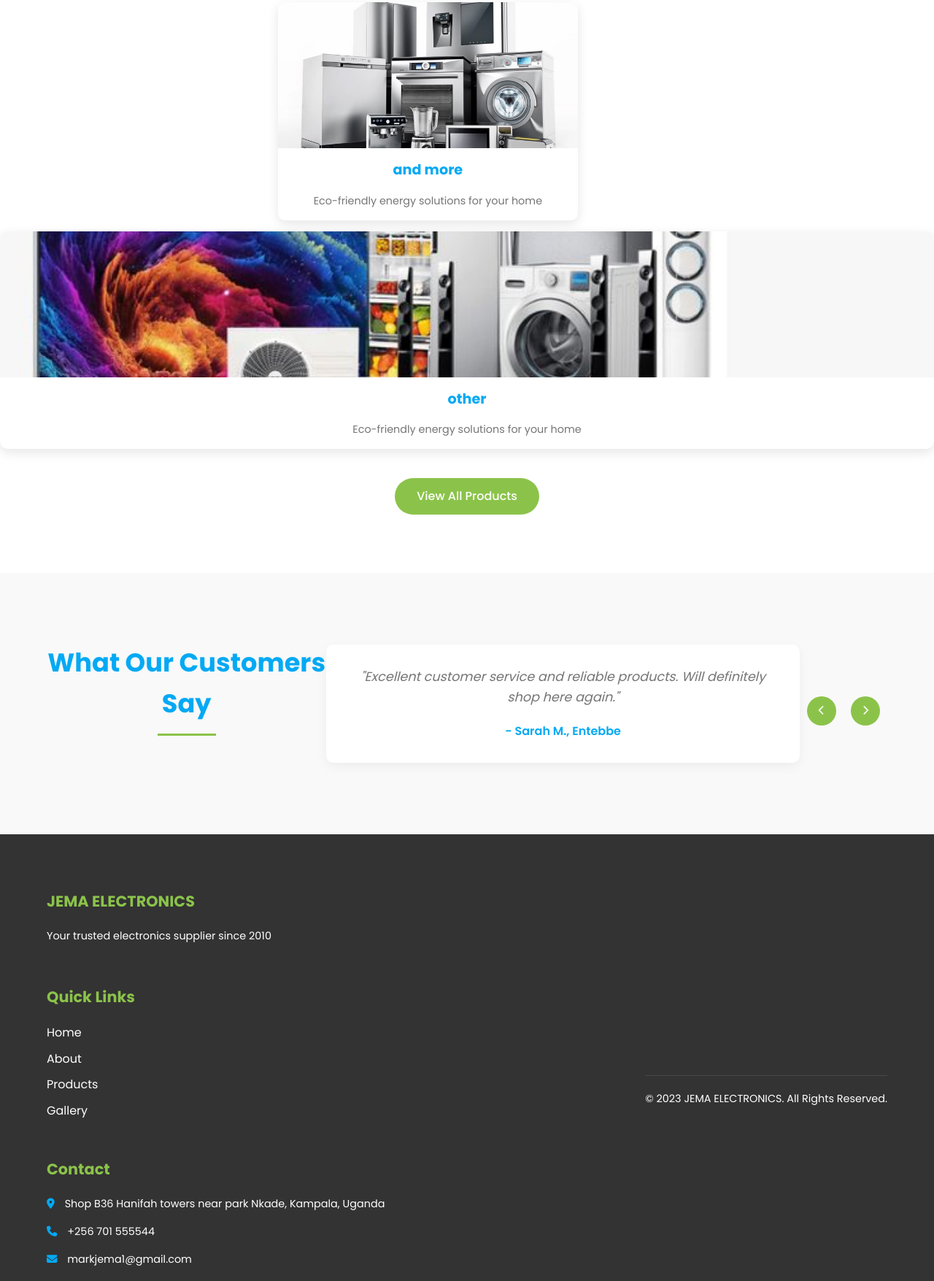
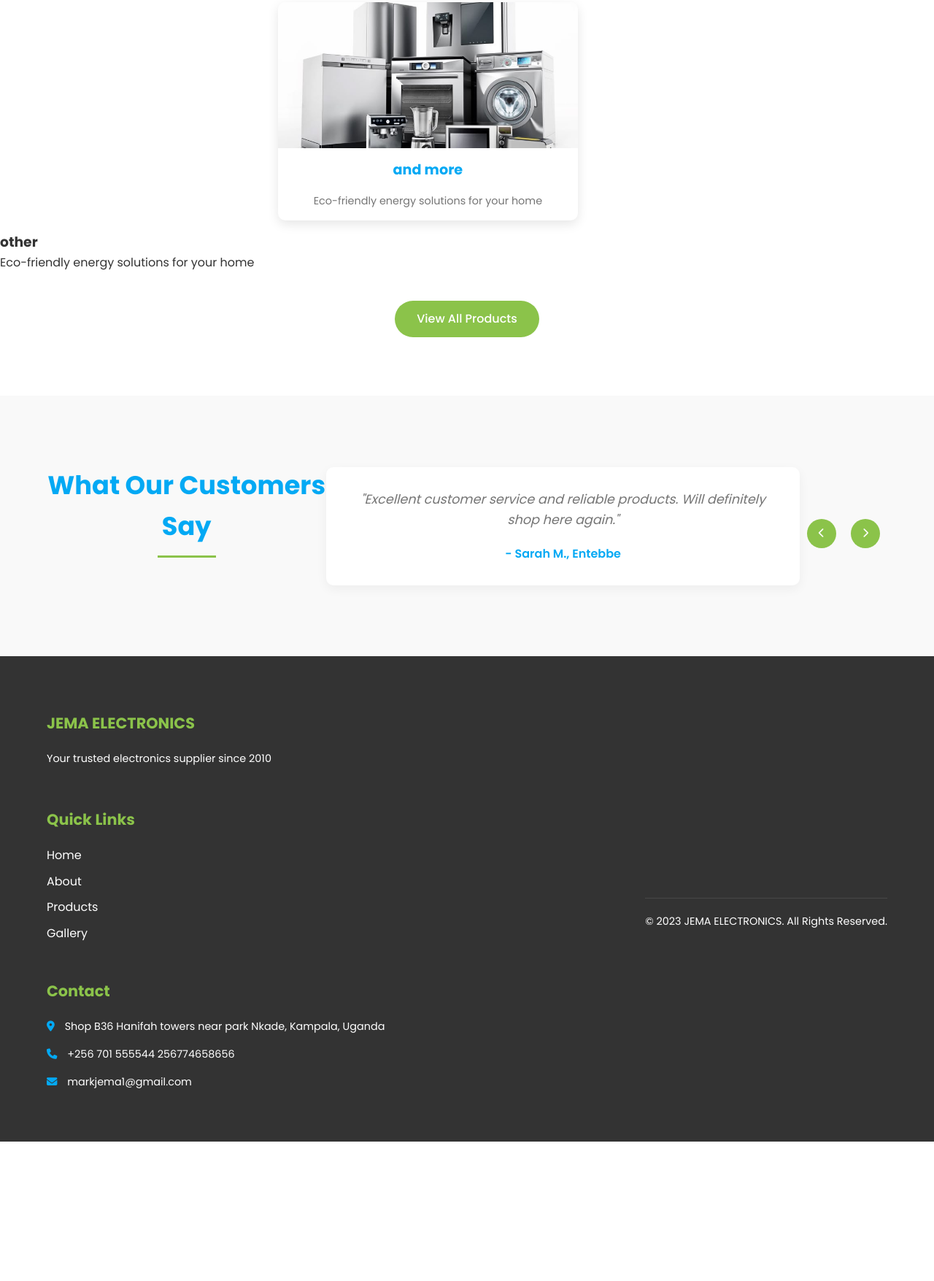
Before and after one commit to SHAFT386/JEMA-ELECTRONICS, a plain HTML site: page index.html in a window 1280 px wide. Shown: the part 2346-4101 px from the top of the page at 73% size. After the commit the page ends 3910 px from the top, so only its background shows below. Drawn offline with Linux system fonts and the light colour scheme.

Commit message:
Update index.html

```diff
--- a/index.html
+++ b/index.html
@@ -116,12 +116,7 @@
                     <p>Eco-friendly energy solutions for your home</p>
                 </div>
             </div>
-            <div class="product-card" onclick="window.open('https://wa.me/256753498304?text=I%20want%20to%20know%20more%20about%20Solar%20Panels', '_blank')">
 
-            <div class="product-card" onclick="window.open('https://wa.me/256753498304?text=I%20want%20to%20know%20more%20about%20Solar%20Panels', '_blank')">
-                <div class="product-image">
-                    <img src="1.jpg" alt="Solar Panel">
-                </div>
                 <h3>other </h3>
                 <p>Eco-friendly energy solutions for your home</p>
             </div>
@@ -178,7 +173,7 @@
                 <div class="footer-section">
                     <h3>Contact</h3>
                     <p><i class="fas fa-map-marker-alt"></i> Shop B36 Hanifah towers near park Nkade, Kampala, Uganda</p>
-                    <p><i class="fas fa-phone"></i> <a href="tel:256701555544">+256 701 555544</a></p>
+                    <p><i class="fas fa-phone"></i> <a href="tel:256753498304">+256 701 555544     256774658656</a></p>
                     <p><i class="fas fa-envelope"></i> markjema1@gmail.com</p>
                 </div>
             </div>
```
